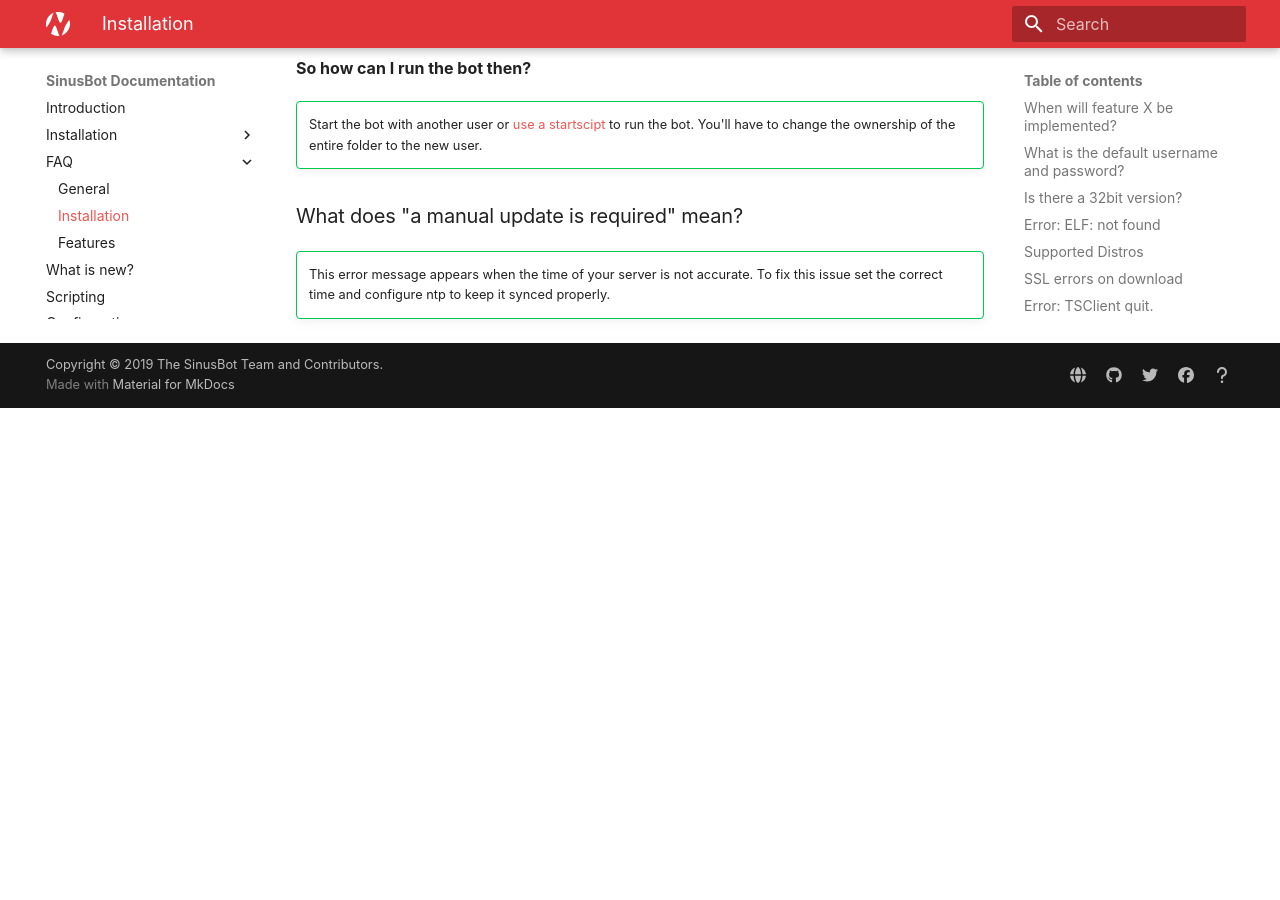
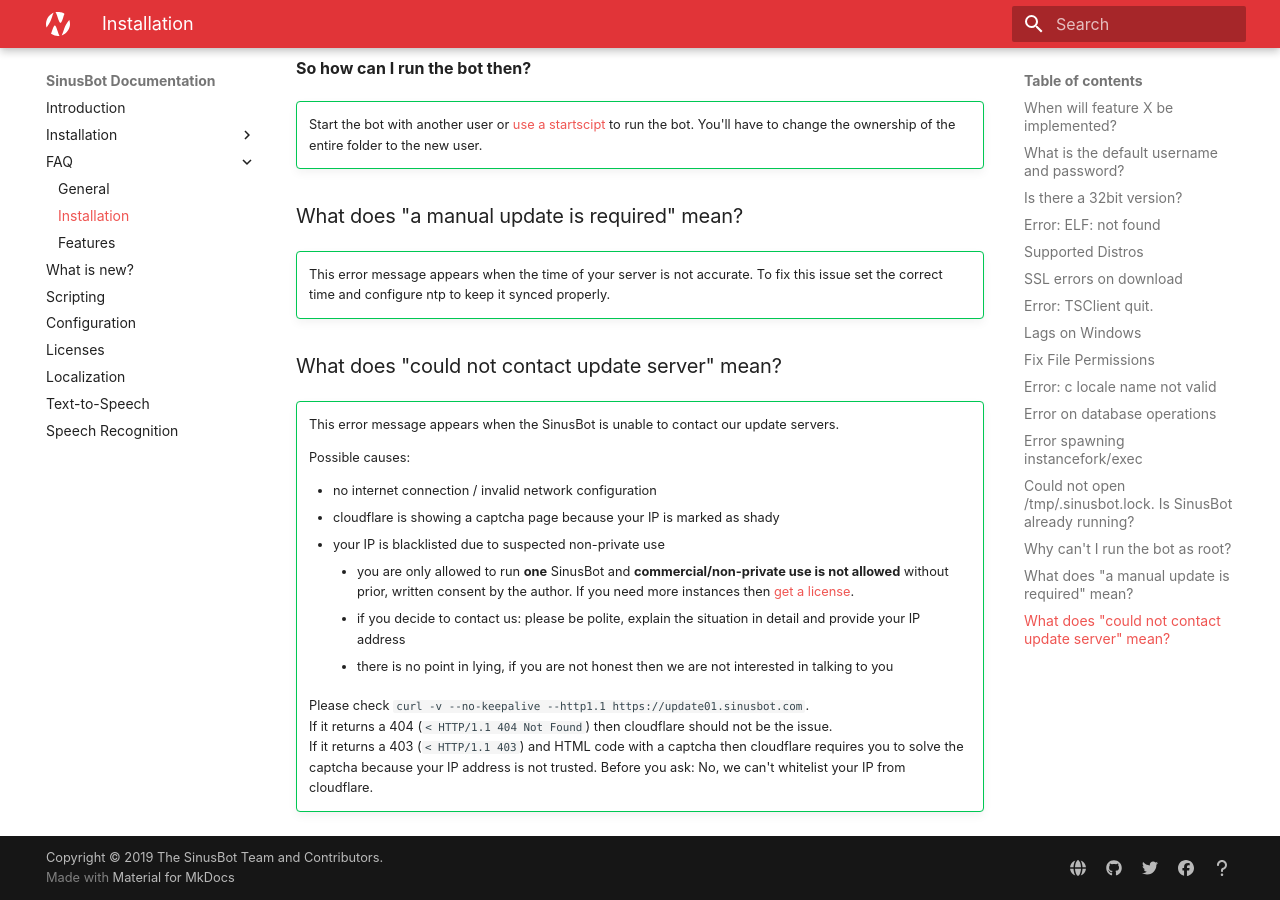
Before and after one commit to SinusBot/docs, an MkDocs documentation site: the page built from docs/faq/installation.md, in a window 1280 px wide and 900 px high, scrolled down 4157 px. Built offline with MkDocs 1.6.1 and Material for MkDocs 9.7.7, drawn with Linux system fonts in a browser that asks for light colours; before the commit the page ends 4565 px from its top, so only the background shows below that.

Commit message:
add "could not contact update server" (fixes #3)

```diff
--- a/docs/faq/installation.md
+++ b/docs/faq/installation.md
@@ -155,3 +155,22 @@
 !!! success ""
     This error message appears when the time of your server is not accurate.
     To fix this issue set the correct time and configure ntp to keep it synced properly.
+
+
+### What does "could not contact update server" mean?
+
+!!! success ""
+    This error message appears when the SinusBot is unable to contact our update servers.
+
+    Possible causes:
+
+    - no internet connection / invalid network configuration
+    - cloudflare is showing a captcha page because your IP is marked as shady
+    - your IP is blacklisted due to suspected non-private use
+        - you are only allowed to run **one** SinusBot and **commercial/non-private use is not allowed** without prior, written consent by the author. If you need more instances then [get a license](https://sinusbot.github.io/docs/licenses/).
+        - if you decide to contact us: please be polite, explain the situation in detail and provide your IP address
+        - there is no point in lying, if you are not honest then we are not interested in talking to you
+
+    Please check `curl -v --no-keepalive --http1.1 https://update01.sinusbot.com`.<br>
+    If it returns a 404 (`< HTTP/1.1 404 Not Found`) then cloudflare should not be the issue.<br>
+    If it returns a 403 (`< HTTP/1.1 403`) and HTML code with a captcha then cloudflare requires you to solve the captcha because your IP address is not trusted. Before you ask: No, we can't whitelist your IP from cloudflare.
```
